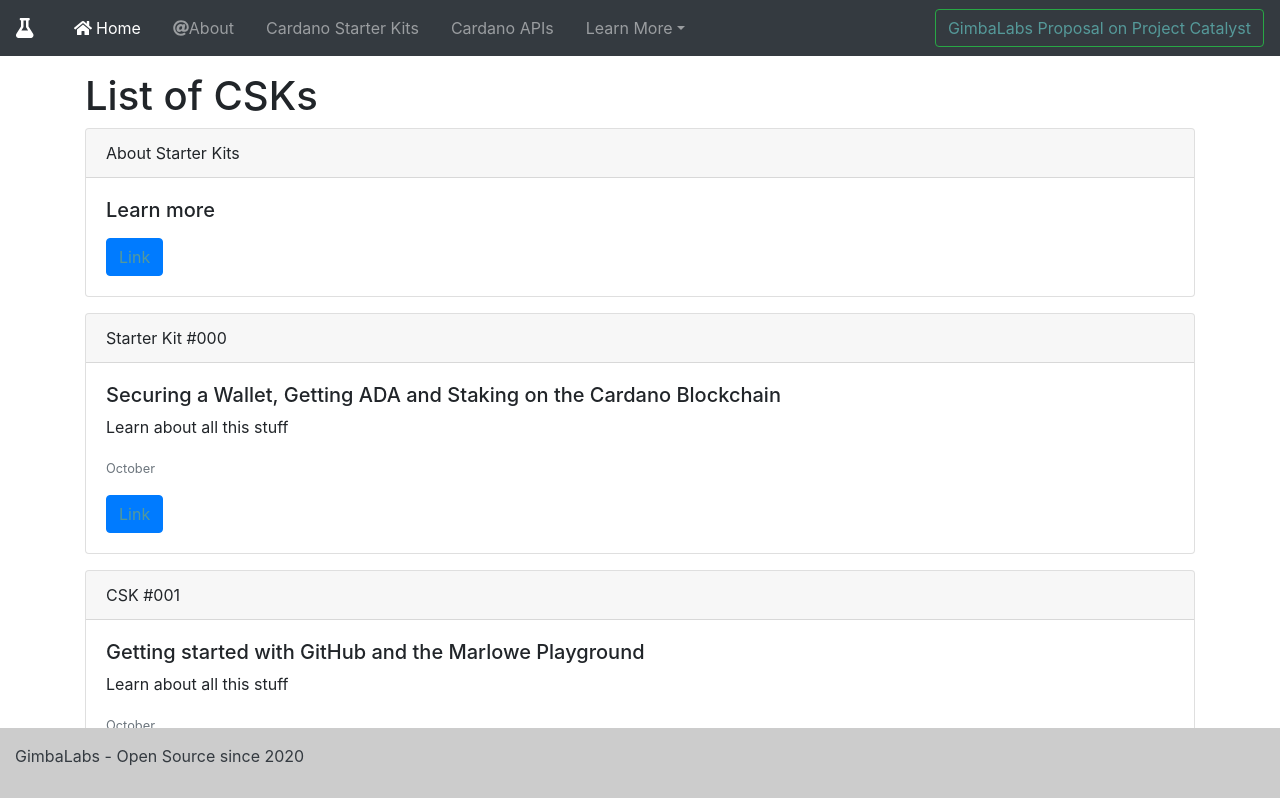
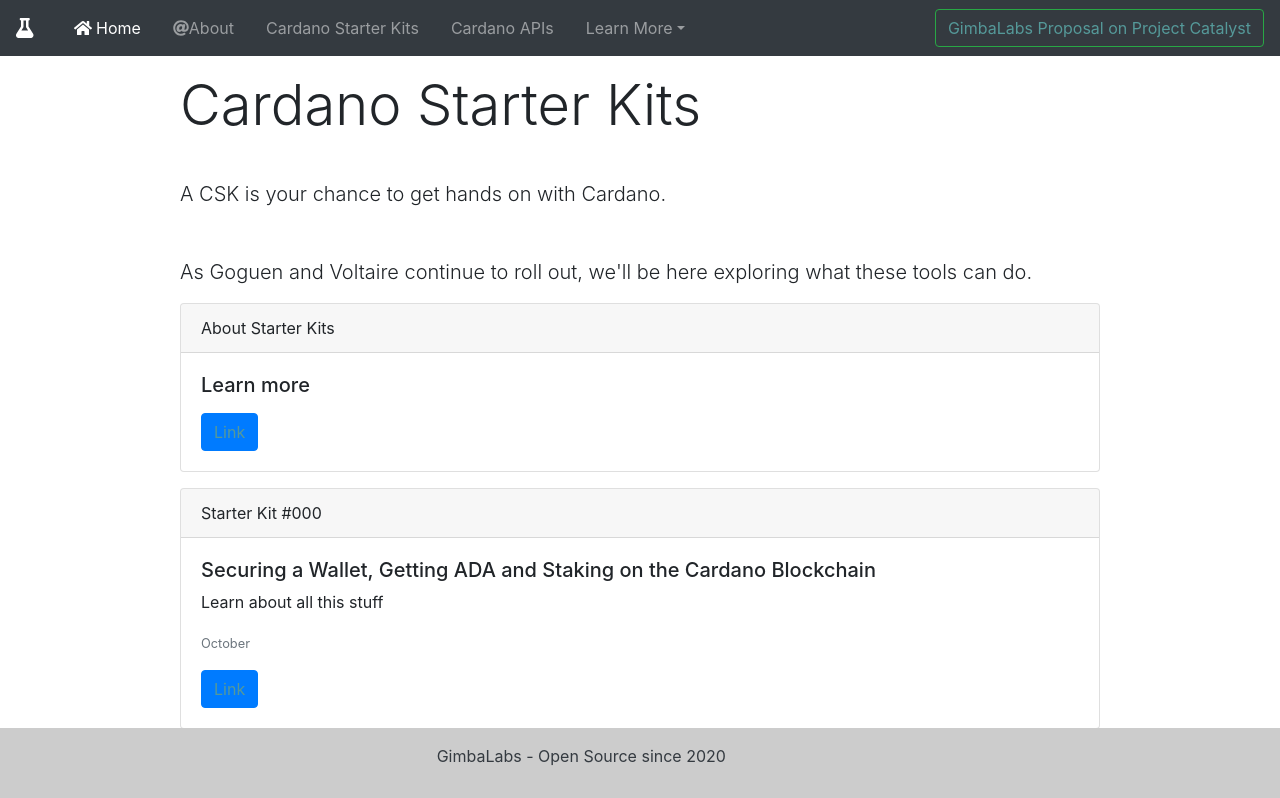
Before and after one commit to rcmorano/site-v3, a React (Create React App) app: page /cardano-starter-kits in a window 1280 px wide. Shown: the top 798 px of the page. Built offline with nearby package versions, Linux system fonts and the light colour scheme.

Commit message:
Clean up styling, template is ready for branding

```diff
--- a/src/components/about/About.js
+++ b/src/components/about/About.js
@@ -2,10 +2,19 @@ import React from 'react'
 
 function About() {
     return (
-        <div>
-            <h1>About us</h1>
+        <div className="container">
+            <div className="row">
+                <div className="col"></div>
+                <div className="col-10">
+                    <h1 className="display-4">About Us</h1>
+                    <p class="lead">Founding Team</p>
+                    <p class="lead">First Principles</p>
+                    <p class="lead">Get Involved</p>
+                </div>
+                <div className="col"></div>
+            </div>
         </div>
-    )
+        )
 }
 
 export default About
--- a/src/components/apis/ApiList.js
+++ b/src/components/apis/ApiList.js
@@ -3,9 +3,16 @@ import React, { Component } from 'react'
 class ApiList extends Component {
     render() {
         return (
-            <div>
-                <h1>Open Source APIs</h1>
+            <div className="container">
+            <div className="row">
+                <div className="col"></div>
+                <div className="col-10">
+                    <h1 className="display-4">Open Source APIs</h1>
+                    <p class="lead">Coming Soon!</p>
+                </div>
+                <div className="col"></div>
             </div>
+        </div>
         )
     }
 }
--- a/src/components/csks/CskDetail.js
+++ b/src/components/csks/CskDetail.js
@@ -7,7 +7,7 @@ import { cskInfo } from '../../data/cskInfo';
 
 function getCSK(record) {
     for(var i = 0; i < cskInfo.length; i++){
-        if(cskInfo[i].id == record){
+        if(cskInfo[i].id === record){
             return cskInfo[i];
         }
     }
@@ -23,9 +23,17 @@ function CskDetail() {
     }
     else {
         return (
-            <div>
-                <h1>Welcome to {csk.id}</h1>
-                <p>{csk.headerTitle}</p>
+
+            <div className="container">
+                <div className="row">
+                    <div className="col"></div>
+                    <div className="col-10">
+                        <h2 className="display-1">{csk.headerTitle}</h2>
+                        <h3 className="display-4">{csk.headerSubtitle}</h3>
+                        <p class="lead">{csk.headerText}</p>
+                    </div>
+                    <div className="col"></div>
+                </div>
             </div>
         )
     }
--- a/src/components/csks/CskList.js
+++ b/src/components/csks/CskList.js
@@ -5,8 +5,19 @@ import ContentCard from '../util/ContentCard';
 class CskList extends Component {
     render() {
         return (
-            <div className="container">
-                <h1>List of CSKs</h1>
+            <div className="container mb-5">
+                <div className="row">
+                    <div className="col"></div>
+                    <div className="col-10">
+                        <h1 className="display-4">Cardano Starter Kits</h1>
+                        <p class="lead">A CSK is your chance to get hands on with Cardano.</p>
+                        <p class="lead">As Goguen and Voltaire continue to roll out, we'll be here exploring what these tools can do.</p>
+                    </div>
+                    <div className="col"></div>
+                </div>
+                <div className="row mb-5">
+                    <div className="col"></div>
+                    <div className="col-10">
                         { cskInfo.map(i =>
                         <ContentCard id={i.id}
                             title={i.headerTitle}
@@ -16,6 +27,11 @@ class CskList extends Component {
                         />
                         ) }
                     </div>
+                    <div className="col"></div>
+                </div>
+            </div>
+
+
         );
     }
 }
--- a/src/components/footer/Footer.js
+++ b/src/components/footer/Footer.js
@@ -5,7 +5,12 @@ function Footer() {
     return (
     <FooterContainer>
         <div className="footer-bottom">
-            <div className="col"><p className="text-xs-center">GimbaLabs - Open Source since {new Date().getFullYear()}</p></div>
+            <div className="row">
+                <div className="col"></div>
+                <div className="col"><p className="text-xs-center">GimbaLabs - Open Source since {new Date().getFullYear()}</p></div>
+                <div className="col"></div>
+            </div>
+
         </div>
     </FooterContainer>
     )
```
Also changed, not shown: src/components/navbar/Navbar.js (line endings or trailing spaces), 6 other files (tests, documents, lock files or other folders). Lines whose indentation alone changed are shown as unchanged.
